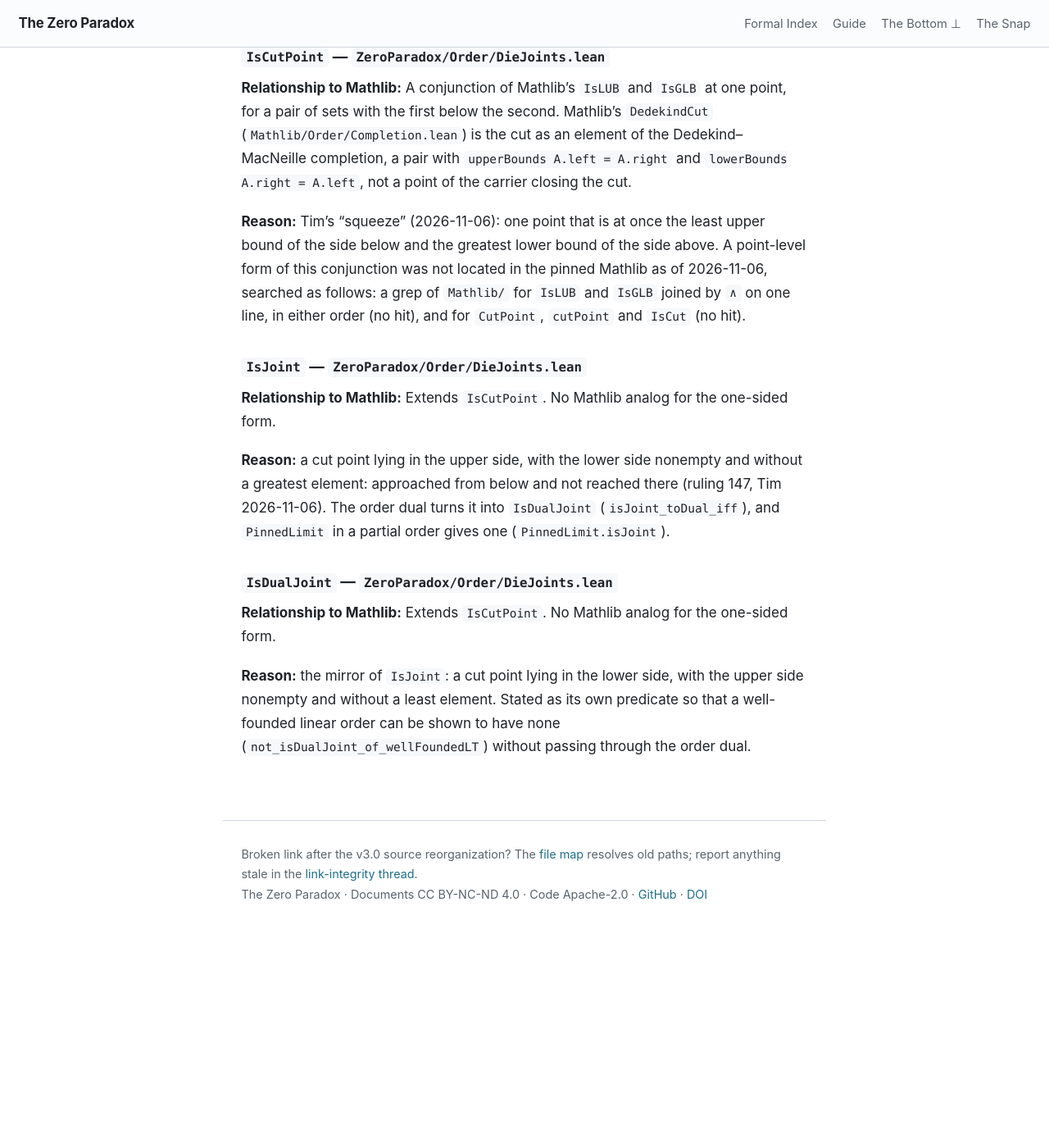
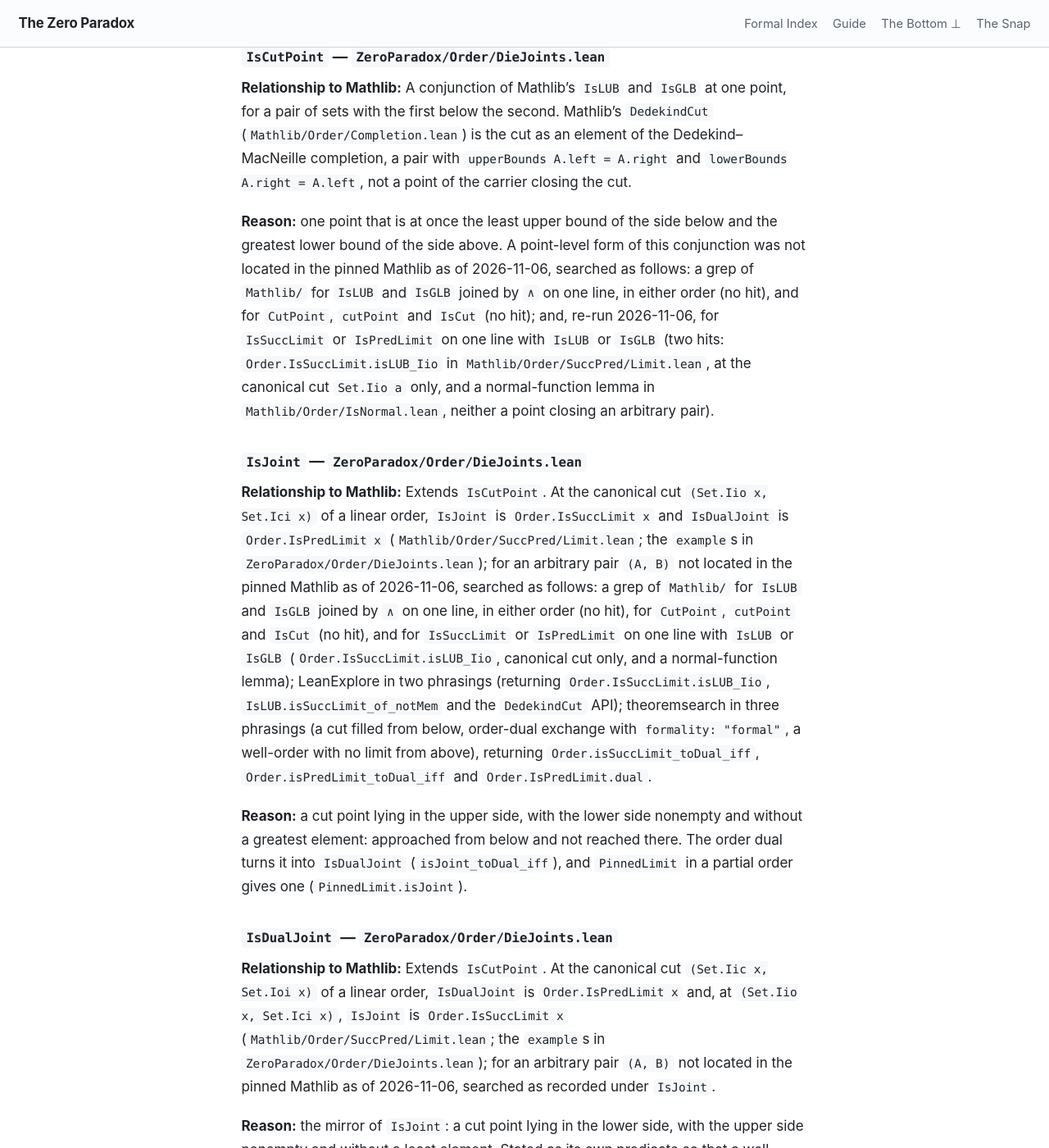
Before and after one commit to timbrigham/ZeroParadox, a Jekyll site: the page built from LEAN_CUSTOM_REGISTRY.md, in a window 1280 px wide and 1400 px high, scrolled down 36510 px. Shown: the whole window at 82% size. Built offline with Jekyll 4.4.1, drawn with Linux system fonts in a browser that asks for light colours; our own code applies the rules of GitHub Pages for plain Markdown files; before the commit the page ends 37661 px from its top, so only the background shows below that.

Commit message:
DieJoints: cite Mathlib's successor limit, condition the index Reading
Land the canonical-cut examples (IsJoint at (Iio a, Ici a) iff Order.IsSuccLimit a,
and the IsPredLimit mirror), with Mathlib pointers beside not_isJoint_of_isBot and
isJoint_toDual_iff. Registry: dated search record for the arbitrary-pair form, no
ruling or attribution in the public reasons. DieCannotBe: the end-as-cut-point Reading
is conditional with named exclusions and a naming fence; pointers and the "at e0"
scope fixed. Header, e0 example (now with epsilon0_ne_bot) and CONTROL label corrected.

Co-Authored-By: Claude Opus 5.5 <noreply@anthropic.com>
Claude-Session: https://claude.ai/code/session_01Qj4hZEe22hsY1FqfbKnnU2

```diff
--- a/LEAN_CUSTOM_REGISTRY.md
+++ b/LEAN_CUSTOM_REGISTRY.md
@@ -553,16 +553,16 @@ The concrete model confirming that `ValuationStructure`'s abstract axioms have a
 
 **Relationship to Mathlib:** A conjunction of Mathlib's `IsLUB` and `IsGLB` at one point, for a pair of sets with the first below the second. Mathlib's `DedekindCut` (`Mathlib/Order/Completion.lean`) is the cut as an element of the Dedekind–MacNeille completion, a pair with `upperBounds A.left = A.right` and `lowerBounds A.right = A.left`, not a point of the carrier closing the cut.
 
-**Reason:** Tim's "squeeze" (2026-11-06): one point that is at once the least upper bound of the side below and the greatest lower bound of the side above. A point-level form of this conjunction was not located in the pinned Mathlib as of 2026-11-06, searched as follows: a grep of `Mathlib/` for `IsLUB` and `IsGLB` joined by `∧` on one line, in either order (no hit), and for `CutPoint`, `cutPoint` and `IsCut` (no hit).
+**Reason:** one point that is at once the least upper bound of the side below and the greatest lower bound of the side above. A point-level form of this conjunction was not located in the pinned Mathlib as of 2026-11-06, searched as follows: a grep of `Mathlib/` for `IsLUB` and `IsGLB` joined by `∧` on one line, in either order (no hit), and for `CutPoint`, `cutPoint` and `IsCut` (no hit); and, re-run 2026-11-06, for `IsSuccLimit` or `IsPredLimit` on one line with `IsLUB` or `IsGLB` (two hits: `Order.IsSuccLimit.isLUB_Iio` in `Mathlib/Order/SuccPred/Limit.lean`, at the canonical cut `Set.Iio a` only, and a normal-function lemma in `Mathlib/Order/IsNormal.lean`, neither a point closing an arbitrary pair).
 
 ### `IsJoint` — `ZeroParadox/Order/DieJoints.lean`
 
-**Relationship to Mathlib:** Extends `IsCutPoint`. No Mathlib analog for the one-sided form.
+**Relationship to Mathlib:** Extends `IsCutPoint`. At the canonical cut `(Set.Iio x, Set.Ici x)` of a linear order, `IsJoint` is `Order.IsSuccLimit x` and `IsDualJoint` is `Order.IsPredLimit x` (`Mathlib/Order/SuccPred/Limit.lean`; the `example`s in `ZeroParadox/Order/DieJoints.lean`); for an arbitrary pair `(A, B)` not located in the pinned Mathlib as of 2026-11-06, searched as follows: a grep of `Mathlib/` for `IsLUB` and `IsGLB` joined by `∧` on one line, in either order (no hit), for `CutPoint`, `cutPoint` and `IsCut` (no hit), and for `IsSuccLimit` or `IsPredLimit` on one line with `IsLUB` or `IsGLB` (`Order.IsSuccLimit.isLUB_Iio`, canonical cut only, and a normal-function lemma); LeanExplore in two phrasings (returning `Order.IsSuccLimit.isLUB_Iio`, `IsLUB.isSuccLimit_of_notMem` and the `DedekindCut` API); theoremsearch in three phrasings (a cut filled from below, order-dual exchange with `formality: "formal"`, a well-order with no limit from above), returning `Order.isSuccLimit_toDual_iff`, `Order.isPredLimit_toDual_iff` and `Order.IsPredLimit.dual`.
 
-**Reason:** a cut point lying in the upper side, with the lower side nonempty and without a greatest element: approached from below and not reached there (ruling 147, Tim 2026-11-06). The order dual turns it into `IsDualJoint` (`isJoint_toDual_iff`), and `PinnedLimit` in a partial order gives one (`PinnedLimit.isJoint`).
+**Reason:** a cut point lying in the upper side, with the lower side nonempty and without a greatest element: approached from below and not reached there. The order dual turns it into `IsDualJoint` (`isJoint_toDual_iff`), and `PinnedLimit` in a partial order gives one (`PinnedLimit.isJoint`).
 
 ### `IsDualJoint` — `ZeroParadox/Order/DieJoints.lean`
 
-**Relationship to Mathlib:** Extends `IsCutPoint`. No Mathlib analog for the one-sided form.
+**Relationship to Mathlib:** Extends `IsCutPoint`. At the canonical cut `(Set.Iic x, Set.Ioi x)` of a linear order, `IsDualJoint` is `Order.IsPredLimit x` and, at `(Set.Iio x, Set.Ici x)`, `IsJoint` is `Order.IsSuccLimit x` (`Mathlib/Order/SuccPred/Limit.lean`; the `example`s in `ZeroParadox/Order/DieJoints.lean`); for an arbitrary pair `(A, B)` not located in the pinned Mathlib as of 2026-11-06, searched as recorded under `IsJoint`.
 
 **Reason:** the mirror of `IsJoint`: a cut point lying in the lower side, with the upper side nonempty and without a least element. Stated as its own predicate so that a well-founded linear order can be shown to have none (`not_isDualJoint_of_wellFoundedLT`) without passing through the order dual.
```
Also changed, not shown: 2 other files.
